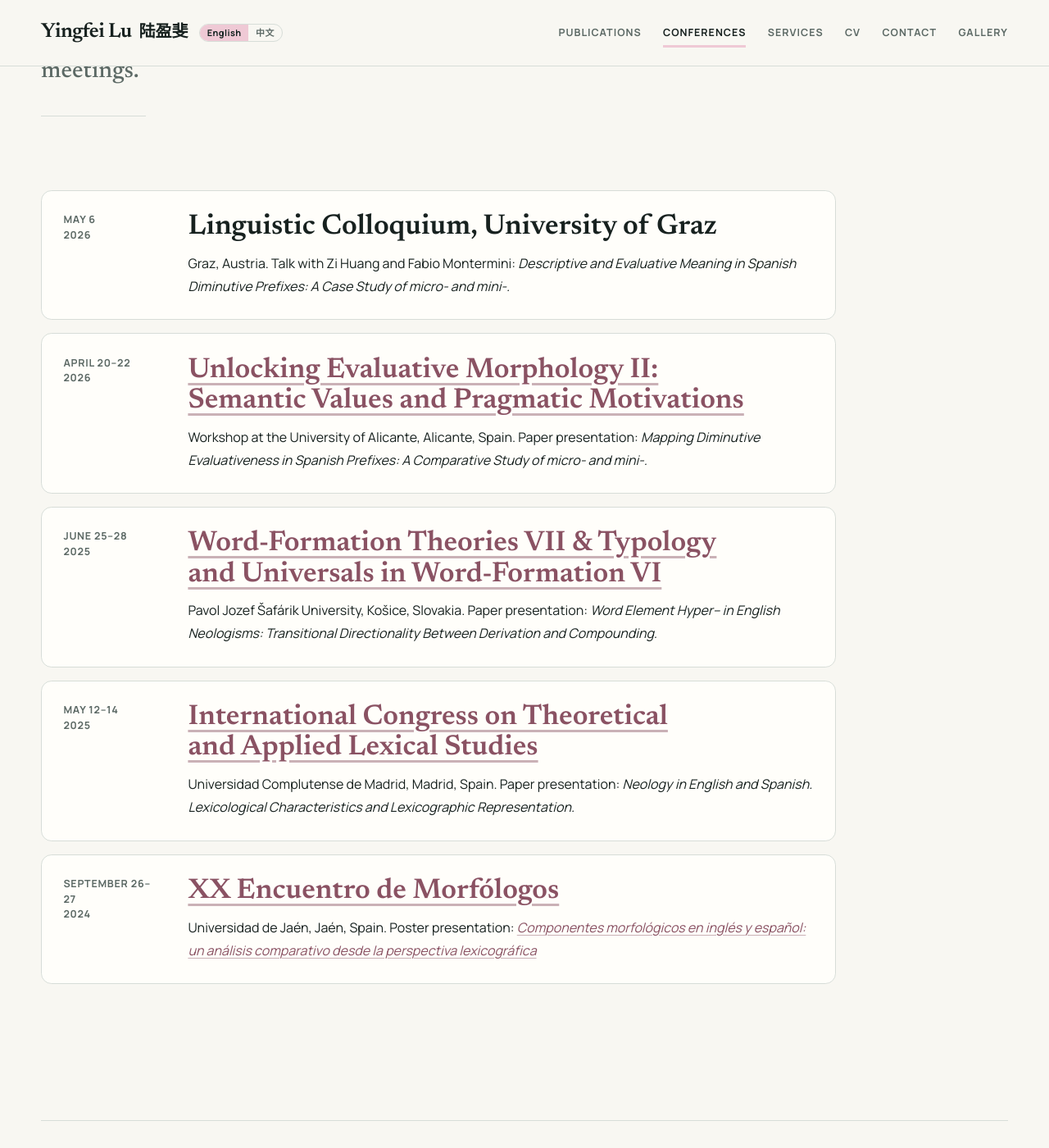
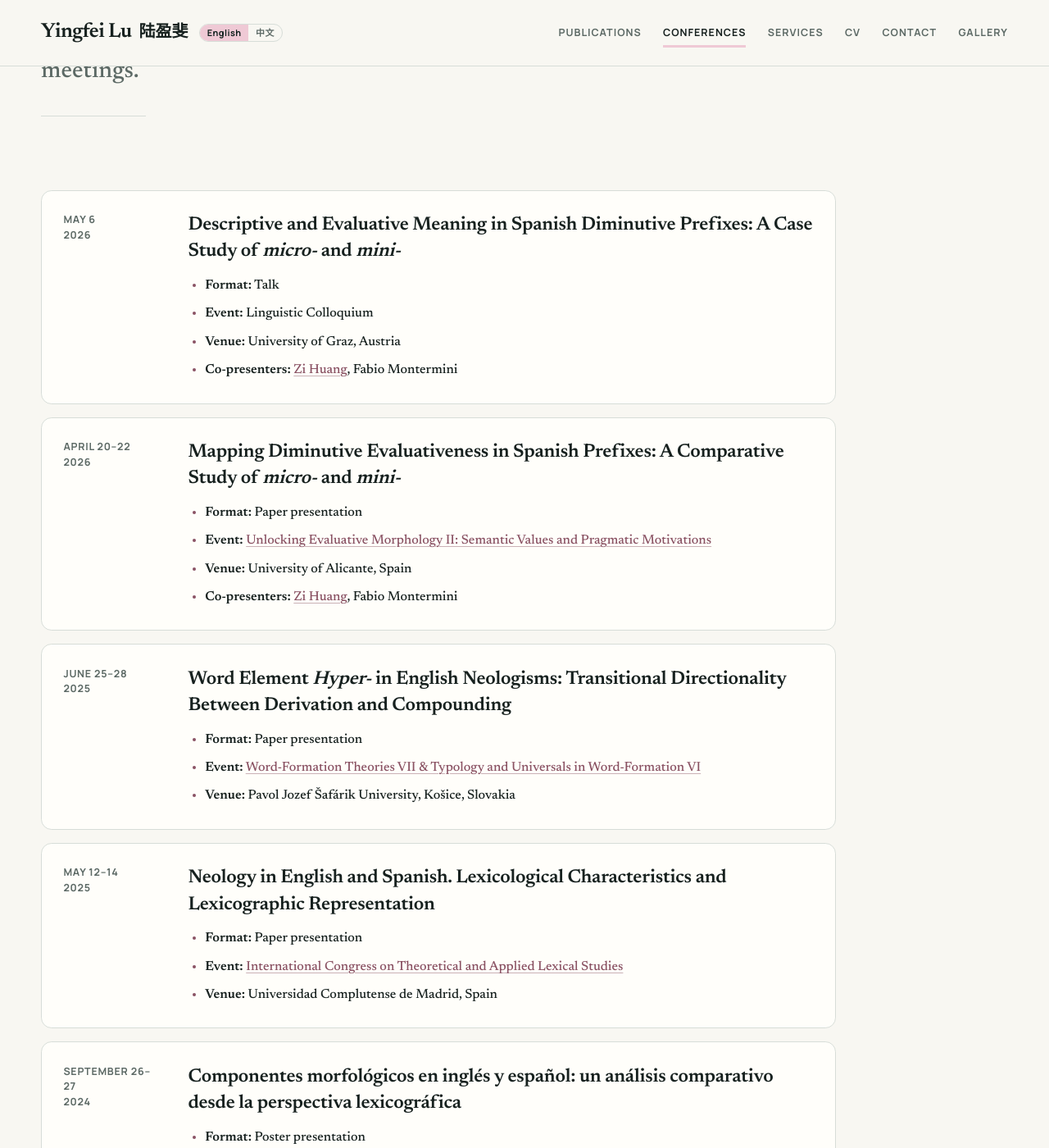
Before and after one commit to YingfeiLu/yingfeilu.github.io, a Jekyll site: the page built from conferences.md, in a window 1280 px wide and 1400 px high, scrolled down 284 px. Shown: the whole window at 82% size. Built offline with Jekyll 4.4.1, drawn with Linux system fonts in a browser that asks for light colours; nearby versions of some CDN libraries; library files that are not in the unit come from our copies; some of the changed text lies outside the part shown.

Commit message:
Refine conference activity layout

```diff
--- a/assets/css/main.scss
+++ b/assets/css/main.scss
@@ -908,6 +908,7 @@ html[lang="zh"] .site-nav__link {
   display: grid;
   gap: 0.4rem;
   margin: 0;
+  font-family: var(--font-display);
 }
 
 .activity-details strong {
@@ -920,6 +921,15 @@ html[lang="zh"] .timeline__content .activity-title {
   font-weight: 600;
   letter-spacing: -0.015em;
   line-height: 1.35;
+  text-wrap: pretty;
+}
+
+.timeline__content .activity-title {
+  font-family: var(--font-display);
+  font-size: clamp(1.15rem, 1.8vw, 1.45rem);
+  font-weight: 600;
+  letter-spacing: -0.01em;
+  line-height: 1.4;
   text-wrap: pretty;
 }
 
--- a/conferences.md
+++ b/conferences.md
@@ -5,39 +5,61 @@ title: "Conferences"
 <article class="timeline__item">
   <time class="timeline__date" datetime="2026-05-06">May 6<br>2026</time>
   <div class="timeline__content">
-    <h3>Linguistic Colloquium, University of Graz</h3>
-    <p>Graz, Austria. Talk with Zi Huang and Fabio Montermini: <em>Descriptive and Evaluative Meaning in Spanish Diminutive Prefixes: A Case Study of micro- and mini-.</em></p>
+    <h3 class="activity-title">Descriptive and Evaluative Meaning in Spanish Diminutive Prefixes: A Case Study of <em>micro-</em> and <em>mini-</em></h3>
+    <ul class="activity-details">
+      <li><strong>Format:</strong> Talk</li>
+      <li><strong>Event:</strong> Linguistic Colloquium</li>
+      <li><strong>Venue:</strong> University of Graz, Austria</li>
+      <li><strong>Co-presenters:</strong> <a href="https://zi-huang-upf.github.io/" target="_blank" rel="noopener noreferrer">Zi Huang</a>, Fabio Montermini</li>
+    </ul>
   </div>
 </article>
 
 <article class="timeline__item">
   <time class="timeline__date" datetime="2026-04-20">April 20–22<br>2026</time>
   <div class="timeline__content">
-    <h3><a href="https://site.unibo.it/unlocking-evaluative-morphology/en/evalmo-ii/call-for-papers">Unlocking Evaluative Morphology II: Semantic Values and Pragmatic Motivations</a></h3>
-    <p>Workshop at the University of Alicante, Alicante, Spain. Paper presentation: <em>Mapping Diminutive Evaluativeness in Spanish Prefixes: A Comparative Study of micro- and mini-.</em></p>
+    <h3 class="activity-title">Mapping Diminutive Evaluativeness in Spanish Prefixes: A Comparative Study of <em>micro-</em> and <em>mini-</em></h3>
+    <ul class="activity-details">
+      <li><strong>Format:</strong> Paper presentation</li>
+      <li><strong>Event:</strong> <a href="https://site.unibo.it/unlocking-evaluative-morphology/en/evalmo-ii/call-for-papers" target="_blank" rel="noopener noreferrer">Unlocking Evaluative Morphology II: Semantic Values and Pragmatic Motivations</a></li>
+      <li><strong>Venue:</strong> University of Alicante, Spain</li>
+      <li><strong>Co-presenters:</strong> <a href="https://zi-huang-upf.github.io/" target="_blank" rel="noopener noreferrer">Zi Huang</a>, Fabio Montermini</li>
+    </ul>
   </div>
 </article>
 
 <article class="timeline__item">
   <time class="timeline__date" datetime="2025-06-25">June 25–28<br>2025</time>
   <div class="timeline__content">
-    <h3><a href="https://www.upjs.sk/filozoficka-fakulta/pracoviska/katedra-anglistiky-a-amerikanistiky/word-formation-theories-vii-typology-and-universals-in-word-formation-vi/" target="_blank">Word-Formation Theories VII &amp; Typology and Universals in Word-Formation VI</a></h3>
-    <p>Pavol Jozef Šafárik University, Košice, Slovakia. Paper presentation: <em>Word Element Hyper– in English Neologisms: Transitional Directionality Between Derivation and Compounding.</em></p>
+    <h3 class="activity-title">Word Element <em>Hyper-</em> in English Neologisms: Transitional Directionality Between Derivation and Compounding</h3>
+    <ul class="activity-details">
+      <li><strong>Format:</strong> Paper presentation</li>
+      <li><strong>Event:</strong> <a href="https://www.upjs.sk/filozoficka-fakulta/pracoviska/katedra-anglistiky-a-amerikanistiky/word-formation-theories-vii-typology-and-universals-in-word-formation-vi/" target="_blank" rel="noopener noreferrer">Word-Formation Theories VII &amp; Typology and Universals in Word-Formation VI</a></li>
+      <li><strong>Venue:</strong> Pavol Jozef Šafárik University, Košice, Slovakia</li>
+    </ul>
   </div>
 </article>
 
 <article class="timeline__item">
   <time class="timeline__date" datetime="2025-05-12">May 12–14<br>2025</time>
   <div class="timeline__content">
-    <h3><a href="https://sites.google.com/view/cietal2025/event-information" target="_blank">International Congress on Theoretical and Applied Lexical Studies</a></h3>
-    <p>Universidad Complutense de Madrid, Madrid, Spain. Paper presentation: <em>Neology in English and Spanish. Lexicological Characteristics and Lexicographic Representation.</em></p>
+    <h3 class="activity-title">Neology in English and Spanish. Lexicological Characteristics and Lexicographic Representation</h3>
+    <ul class="activity-details">
+      <li><strong>Format:</strong> Paper presentation</li>
+      <li><strong>Event:</strong> <a href="https://sites.google.com/view/cietal2025/event-information" target="_blank" rel="noopener noreferrer">International Congress on Theoretical and Applied Lexical Studies</a></li>
+      <li><strong>Venue:</strong> Universidad Complutense de Madrid, Spain</li>
+    </ul>
   </div>
 </article>
 
 <article class="timeline__item">
   <time class="timeline__date" datetime="2024-09-26">September 26–27<br>2024</time>
   <div class="timeline__content">
-    <h3><a href="https://morforetem.wordpress.com/2024/10/31/poster-componentes-morfologicos-en-ingles-y-espanol-un-analisis-comparativo-desde-la-perspectiva-lexicografica/" target="_blank" rel="noopener noreferrer">XX Encuentro de Morfólogos</a></h3>
-    <p>Universidad de Jaén, Jaén, Spain. Poster presentation: <em><a href="https://morforetem.wordpress.com/2024/10/31/poster-componentes-morfologicos-en-ingles-y-espanol-un-analisis-comparativo-desde-la-perspectiva-lexicografica/" target="_blank">Componentes morfológicos en inglés y español: un análisis comparativo desde la perspectiva lexicográfica</a></em></p>
+    <h3 class="activity-title">Componentes morfológicos en inglés y español: un análisis comparativo desde la perspectiva lexicográfica</h3>
+    <ul class="activity-details">
+      <li><strong>Format:</strong> Poster presentation</li>
+      <li><strong>Event:</strong> <a href="https://morforetem.wordpress.com/2024/10/31/poster-componentes-morfologicos-en-ingles-y-espanol-un-analisis-comparativo-desde-la-perspectiva-lexicografica/" target="_blank" rel="noopener noreferrer">XX Encuentro de Morfólogos</a></li>
+      <li><strong>Venue:</strong> Universidad de Jaén, Spain</li>
+    </ul>
   </div>
 </article>
```
